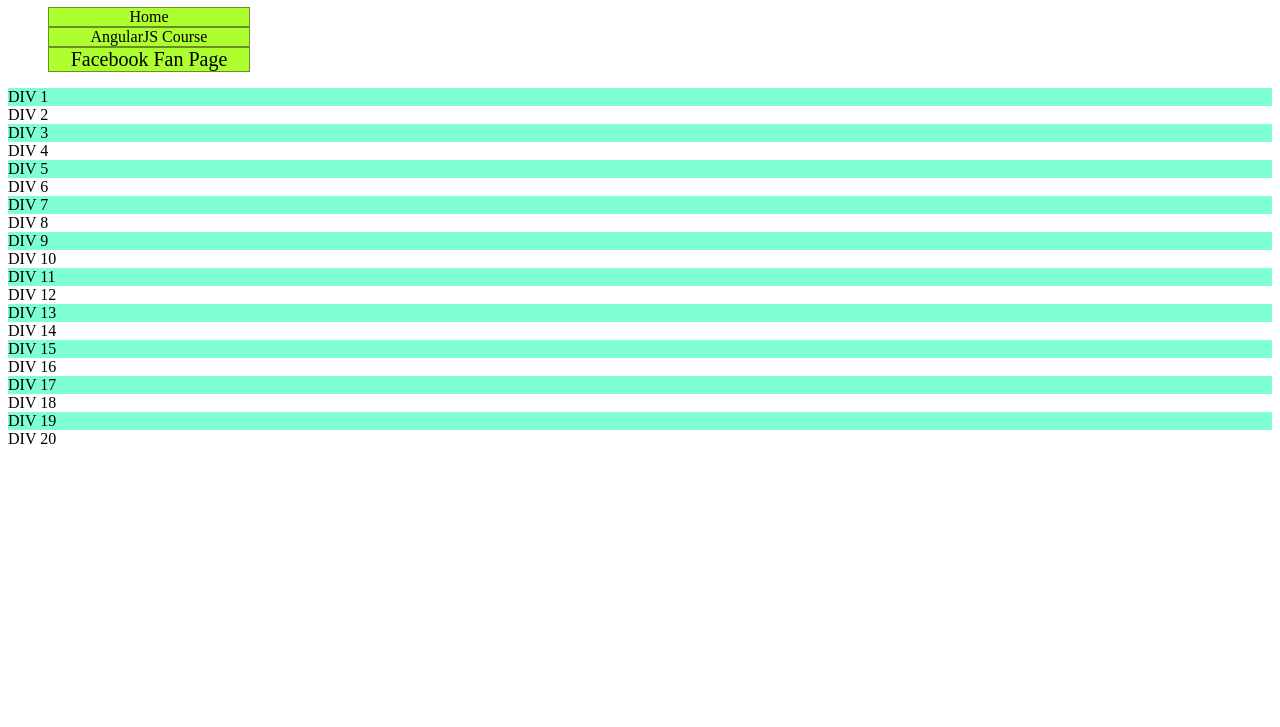
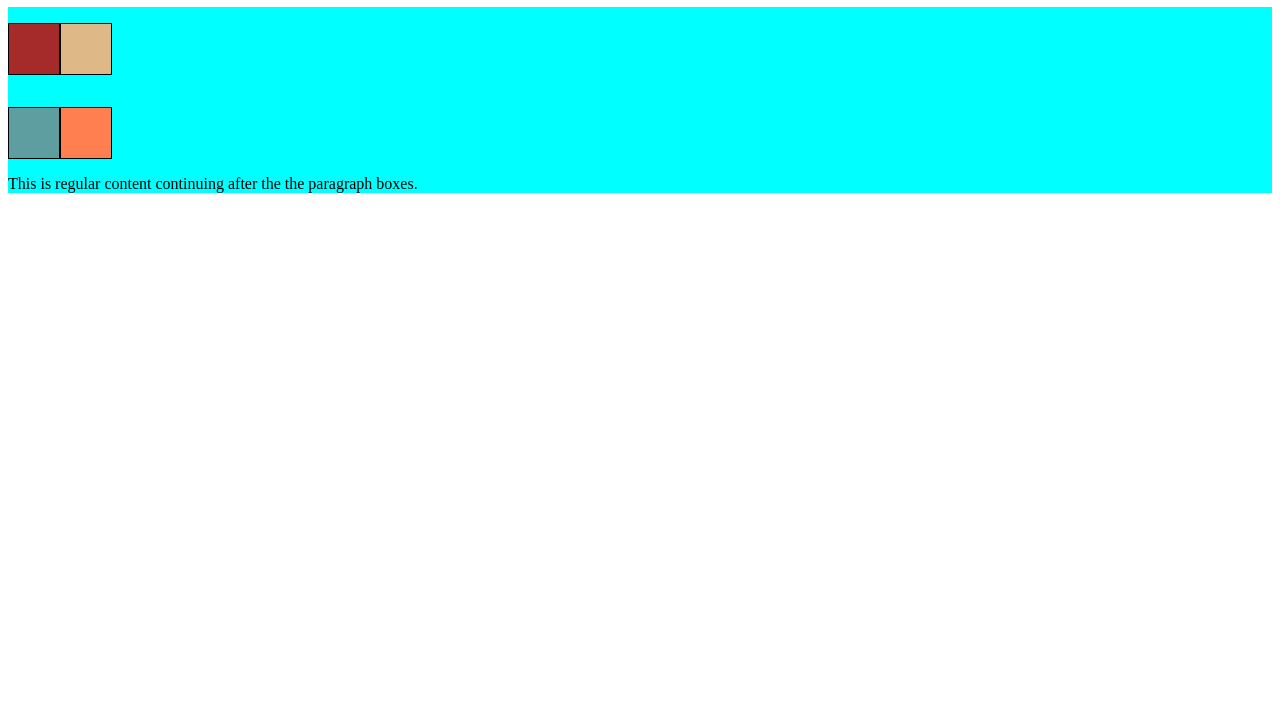
Before and after one commit to assumpta-n/coursera-tutorial, a plain HTML site: page index.html in a window 1280 px wide. Shown: the part 73-800 px from the top of the page. Drawn offline with Linux system fonts and the light colour scheme.

Commit message:
CSS Float:Clear property tutorial

```diff
--- a/index.html
+++ b/index.html
@@ -3,78 +3,53 @@
 
 <head>
     <meta charset="utf-8">
-    <title>Pseudo Class Selectors</title>
+    <title>Floating Elements</title>
     <style>
-        header li {
-            list-style: none;
+        div {
+            background-color: #00FFFF;
         }
 
-        li a:visited,
-        li a:link {
-            text-decoration: none;
-            color: black;
-            background-color: greenyellow;
-            border: olivedrab 1px solid;
-            display: block;
-            width: 200px;
-            text-align: center;
+        p {
+            width: 50px;
+            height: 50px;
+            border: 1px solid black;
+            float: left;
         }
 
-        li a:hover,
-        li a:active {
-            background-color: green;
-            color: white;
+        #p1 {
+            background-color: #A52A2A;
         }
 
-        header li:nth-child(3) {
-            font-size: 20px;
+        #p2 {
+            background-color: #DEB887;
         }
 
-        section div:nth-child(odd) {
-            background-color: aquamarine;
+        #p3 {
+            background-color: #5F9EA0;
+            clear: left;
         }
 
-        section div:nth-child(4):hover {
-            background-color: thistle;
-            padding: 2px;
-            cursor: pointer;
+        #p4 {
+            background-color: #FF7F50;
+        }
+
+        section {
+            clear: left;
         }
     </style>
 </head>
 
 <body>
-    <h1>Pseudo Class Selectors</h1>
+    <h1>Floating Elements</h1>
 
-    <header>
-        <ul>
-            <li><a href="/">Home</a></li>
-            <li><a href="http://goo.gl/V0Wl6s" target="_blank">AngularJS Course</a></li>
-            <li><a href="http://www.facebook.com/CourseraWebDev" target="_blank">Facebook Fan Page</a></li>
-        </ul>
-    </header>
+    <div>
+        <p id="p1"></p>
+        <p id="p2"></p>
+        <p id="p3"></p>
+        <p id="p4"></p>
+        <section>This is regular content continuing after the the paragraph boxes.</section>
+    </div>
 
-    <section>
-        <div>DIV 1</div>
-        <div>DIV 2</div>
-        <div>DIV 3</div>
-        <div>DIV 4</div>
-        <div>DIV 5</div>
-        <div>DIV 6</div>
-        <div>DIV 7</div>
-        <div>DIV 8</div>
-        <div>DIV 9</div>
-        <div>DIV 10</div>
-        <div>DIV 11</div>
-        <div>DIV 12</div>
-        <div>DIV 13</div>
-        <div>DIV 14</div>
-        <div>DIV 15</div>
-        <div>DIV 16</div>
-        <div>DIV 17</div>
-        <div>DIV 18</div>
-        <div>DIV 19</div>
-        <div>DIV 20</div>
-    </section>
 
 </body>
 
```
